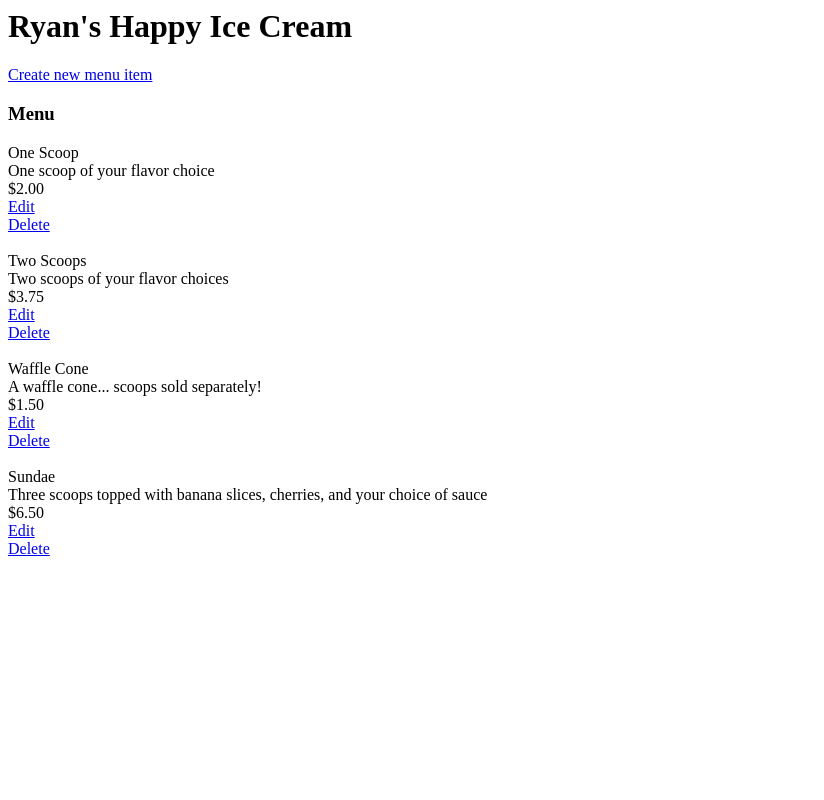
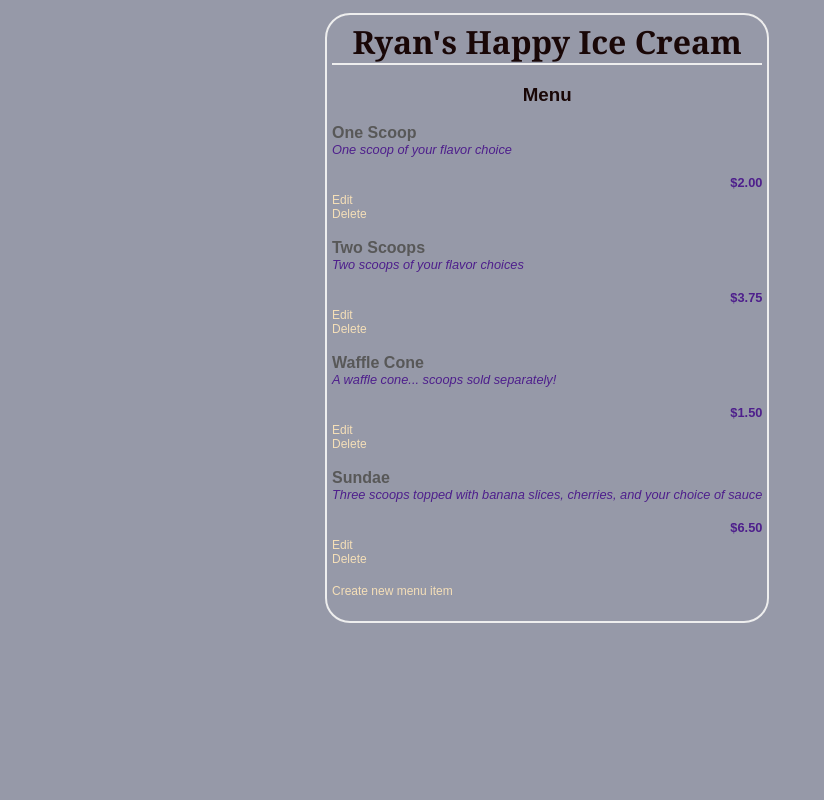
Before and after one commit to ryanwc/ItemCatelog, a Flask app: page /restaurants/1/menu/ in a window 1280 px wide. Shown: the whole page, without its empty margins (0-824 px from the left). Run offline with Flask 2, Linux system fonts and the light colour scheme.

Commit message:
add default menu styling

```diff
--- /dev/null
+++ b/static/BasicMenu.css
@@ -0,0 +1,19 @@
+body            {font-family: sans-serif; background-color: #9699A8;}
+h1, h2, h3, h4  {color: #190707;}
+h1, h2          {font-family: 'Georgia', serif; margin: 0;}
+h1              {border-bottom: 2px solid #eee;}
+h2              {font-size: 1.2em;}
+p               {color: #585858;}
+
+a               {text-decoration: none; color: #F5DFB8; font-size: .75em;}
+
+.pane           {position: absolute; left: 25%; border: 2px solid;
+				 border-radius: 25px; padding: 5px; margin: 5px;
+				 border-color: #eee;}
+.header         {left: 50%; text-align: center;}
+.name           {width: 50%; display: inline-block; float: left;
+				 color: #585858; font-weight: bold;}
+.description    {color: #4E1F8C; font-style: italic; font-size: 80%}
+.price          {text-align: right; width: 50%; float: right;
+	             color: #4E1F8C; font-weight: bold; font-size: 80%}
+.flash          {background: #F2F2F2;}
--- a/templates/AddMenuItem.html
+++ b/templates/AddMenuItem.html
@@ -8,7 +8,7 @@
 Cancel (return to menu)
 </a>
 
-<form action="{{ url_for('newMenuItem', restaurant_id=restaurant_id )}}"
+<form action="{{url_for('newMenuItem', restaurant_id=restaurant_id)}}"
 method='post'>
 
 	<p>Item Name:</p>
--- a/templates/RestaurantMenu.html
+++ b/templates/RestaurantMenu.html
@@ -1,7 +1,13 @@
 <html>
-	<body>
-		<h1>{{restaurant.name}}</h1>
+<head>
+	<link rel=stylesheet type=text/css href="{{url_for('static',
+											filename='BasicMenu.css')}}">
+</head>
+<body>
+	<div class='pane'>
+		<h1 class='header'>{{restaurant.name}}</h1>
 
+		<div class='flash'>
 		{% with messages = get_flashed_messages() %}
 		{% if messages %}
 		<ul>
@@ -11,21 +17,17 @@
 		</ul>
 		{% endif %}
 		{% endwith %}
+		</div>
 
-		<a href="{{url_for('newMenuItem',
-							restaurant_id=restaurant.id)}}">
-			Create new menu item
-		</a>
-
-		<h3>Menu</h3>
+		<h3 class='header'>Menu</h3>
 
 		{% for i in items %}
 
-		{{i.name}}
+		<div class='name'>{{i.name}}</div>
 		</br>
-		{{i.description}}
+		<div class='description'>{{i.description}}</div>
 		</br>
-		{{i.price}}
+		<div class='price'>{{i.price}}</div>
 		</br>
 		<a href="{{url_for('editMenuItem',
 							restaurant_id=i.restaurant_id,
@@ -39,5 +41,13 @@
 		</br>
 		</br>
 		{% endfor %}
-	</body>
+
+		<a href="{{url_for('newMenuItem',
+						restaurant_id=restaurant.id)}}">
+			Create new menu item
+		</a>
+		</br>
+		</br>
+	</div>
+</body>
 </html>
```
Also changed, not shown: restaurantmenu.db, 1 other file.
